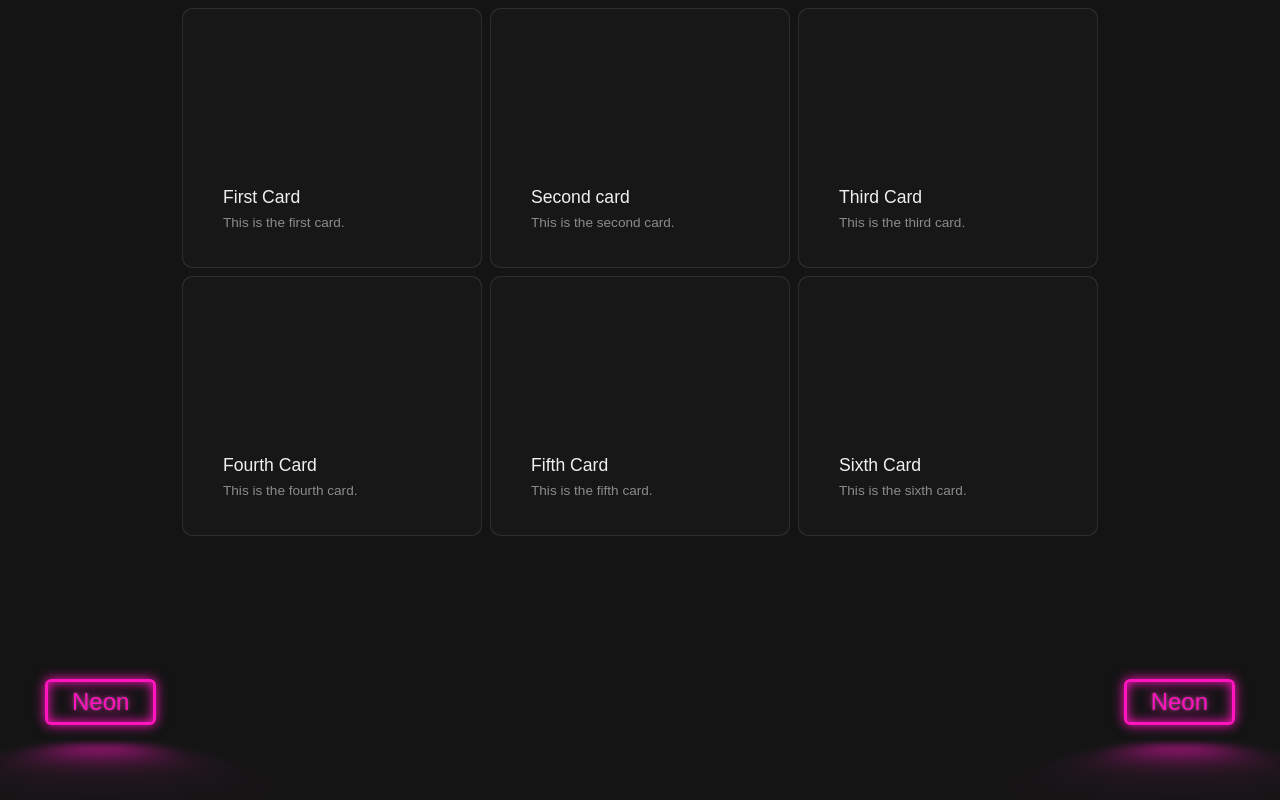
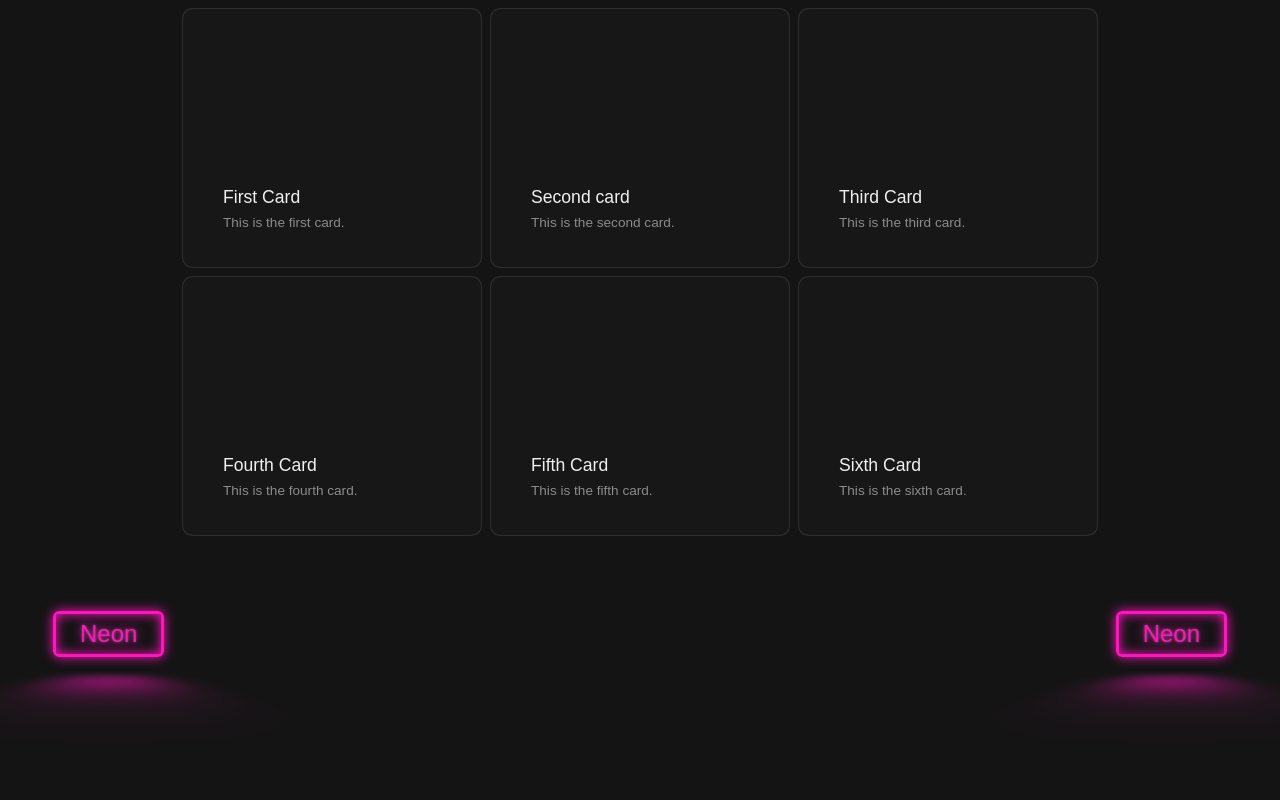
Before and after one commit to matthiasportius/matthiasportius.github.io, a plain HTML site: page one.html in a window 1280 px wide. Drawn offline with Linux system fonts and the light colour scheme.

Commit message:
positioned neon button without overlap

```diff
--- a/one.css
+++ b/one.css
@@ -209,15 +209,17 @@ i {
 /* Neon Button */
 
 #button-wrap-l {
-    position: fixed;
-    bottom: 75px;
-    left: 45px;
+    position: relative;
+    top: 75px;
+    margin-left: 45px;
+    float: left;
 }
 
 #button-wrap-r {
-    position: fixed;
-    bottom: 75px;
-    right:45px;
+    position: relative;
+    top: 75px;
+    margin-right: 45px;
+    float: right;
 }
 
 .neon-button {
```
